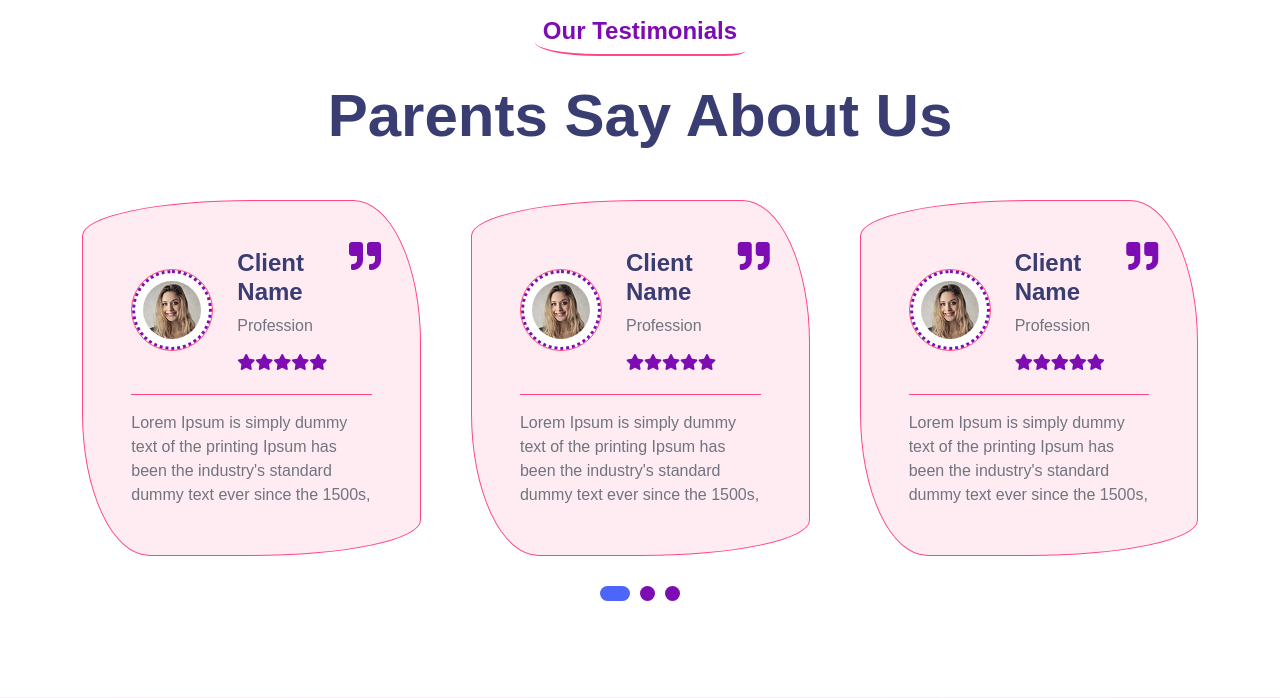
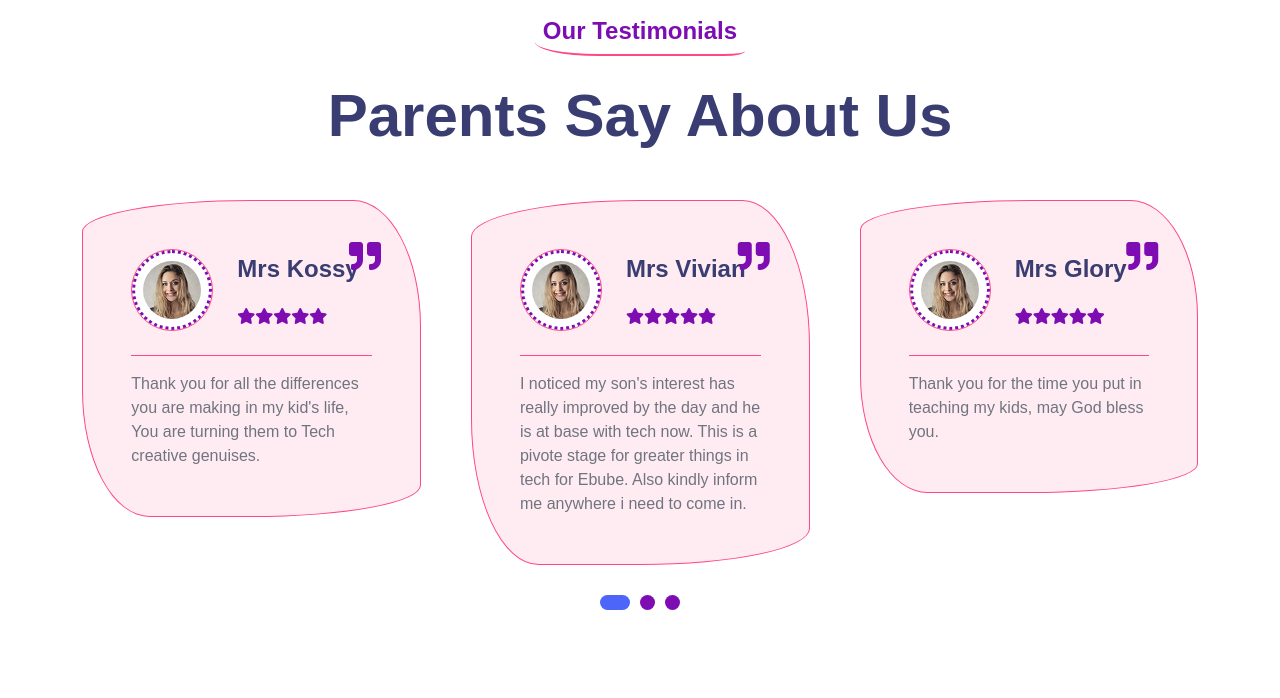
Before and after one commit to Phillipemore278/techhavenking, a Django app: page / in a window 1280 px wide. Shown: the part 3635-4333 px from the top of the page. Run offline with Django 5.2, Linux system fonts and the light colour scheme; some libraries are stand-ins or nearby versions.

Commit message:
added the review text

```diff
--- a/templates/frontend/index.html
+++ b/templates/frontend/index.html
@@ -342,8 +342,8 @@
                             <img src="{% static 'frontend/assets/img/testimonial-2.jpg' %}" class="rounded-circle p-2" style="width: 80px; height: 80px; border-style: dotted; border-color: var(--bs-primary);" alt="">
                         </div>
                         <div class="ms-4">
-                            <h4 class="text-dark">Client Name</h4>
-                            <p class="m-0 pb-3">Profession</p>
+                            <h4 class="text-dark">Mrs Vivian</h4>
+                            <p class="m-0 pb-3"></p>
                             <div class="d-flex pe-5">
                                 <i class="fas fa-star text-primary"></i>
                                 <i class="fas fa-star text-primary"></i>
@@ -354,7 +354,8 @@
                         </div>
                     </div>
                     <div class="border-top border-primary mt-4 pt-3">
-                        <p class="mb-0">Lorem Ipsum is simply dummy text of the printing Ipsum has been the industry's standard dummy text ever since the 1500s,
+                        <p class="mb-0">I noticed my son's interest has really improved by the day and he is at base with tech now. This is a pivote stage for greater things in tech for Ebube.
+                            Also kindly inform me anywhere i need to come in.
                         </p>
                     </div>
                 </div>
@@ -367,8 +368,8 @@
                             <img src="{% static 'frontend/assets/img/testimonial-2.jpg' %}" class="rounded-circle p-2" style="width: 80px; height: 80px; border-style: dotted; border-color: var(--bs-primary);" alt="">
                         </div>
                         <div class="ms-4">
-                            <h4 class="text-dark">Client Name</h4>
-                            <p class="m-0 pb-3">Profession</p>
+                            <h4 class="text-dark">Mrs Glory</h4>
+                            <p class="m-0 pb-3"></p>
                             <div class="d-flex pe-5">
                                 <i class="fas fa-star text-primary"></i>
                                 <i class="fas fa-star text-primary"></i>
@@ -379,7 +380,7 @@
                         </div>
                     </div>
                     <div class="border-top border-primary mt-4 pt-3">
-                        <p class="mb-0">Lorem Ipsum is simply dummy text of the printing Ipsum has been the industry's standard dummy text ever since the 1500s,
+                        <p class="mb-0">Thank you for the time you put in teaching my kids, may God bless you.
                         </p>
                     </div>
                 </div>
@@ -392,8 +393,8 @@
                             <img src="{% static 'frontend/assets/img/testimonial-2.jpg' %}" class="rounded-circle p-2" style="width: 80px; height: 80px; border-style: dotted; border-color: var(--bs-primary);" alt="">
                         </div>
                         <div class="ms-4">
-                            <h4 class="text-dark">Client Name</h4>
-                            <p class="m-0 pb-3">Profession</p>
+                            <h4 class="text-dark">Mrs Kossy</h4>
+                            <p class="m-0 pb-3"></p>
                             <div class="d-flex pe-5">
                                 <i class="fas fa-star text-primary"></i>
                                 <i class="fas fa-star text-primary"></i>
@@ -404,7 +405,7 @@
                         </div>
                     </div>
                     <div class="border-top border-primary mt-4 pt-3">
-                        <p class="mb-0">Lorem Ipsum is simply dummy text of the printing Ipsum has been the industry's standard dummy text ever since the 1500s,
+                        <p class="mb-0">Thank you for all the differences you are making in my kid's life, You are turning them to Tech creative genuises.
                         </p>
                     </div>
                 </div>
```
